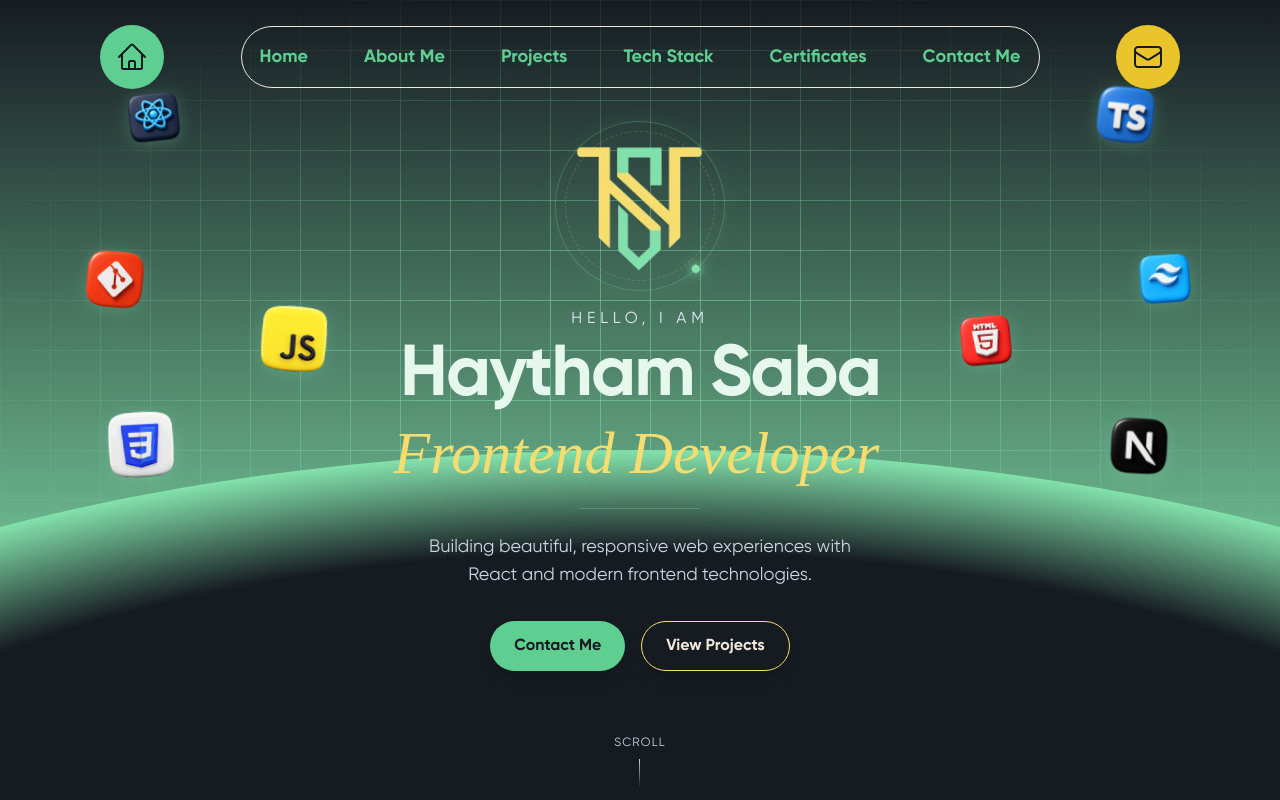
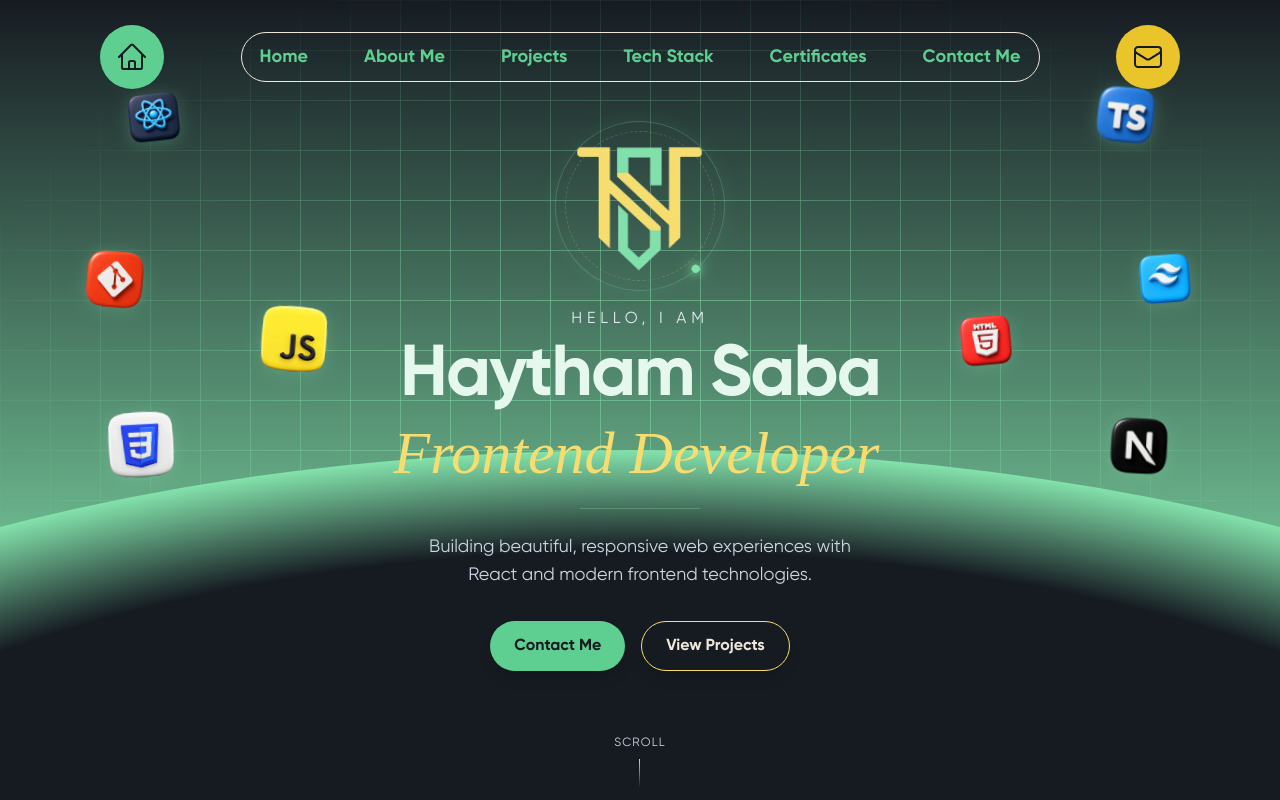
Before and after one commit to HaythamSaba/reactPortfolio, a React (Vite) app: page / in a window 1280 px wide. Shown: the top 800 px of the page. Built offline with nearby package versions, Linux system fonts and the light colour scheme; a web font is replaced by a local one.

Commit message:
fixing header padding values

```diff
--- a/src/components/layout/Header.jsx
+++ b/src/components/layout/Header.jsx
@@ -122,7 +122,7 @@ function Header() {
                 <HomeIcon className="w-8 h-8 text-darkBackground" />
               </button>
 
-              <ul className="hidden lg:flex items-center gap-6 text-lg font-semibold border border-background rounded-full px-[2px] py-2">
+              <ul className="hidden lg:flex items-center gap-6 text-lg font-semibold border border-background rounded-full px-[2px] py-[2px]">
                 {NavItems.map((item) => (
                   <li key={item.name}>
                     <motion.button
@@ -177,7 +177,7 @@ function Header() {
             </button>
 
             {/* Desktop Menu */}
-            <ul className="hidden lg:flex items-center gap-6 text-lg font-semibold border border-background rounded-full px-[2px] py-2">
+            <ul className="hidden lg:flex items-center gap-6 text-lg font-semibold border border-background rounded-full px-[2px] py-[2px]">
               {NavItems.map((item) => (
                 <li key={item.name}>
                   <motion.button
```
